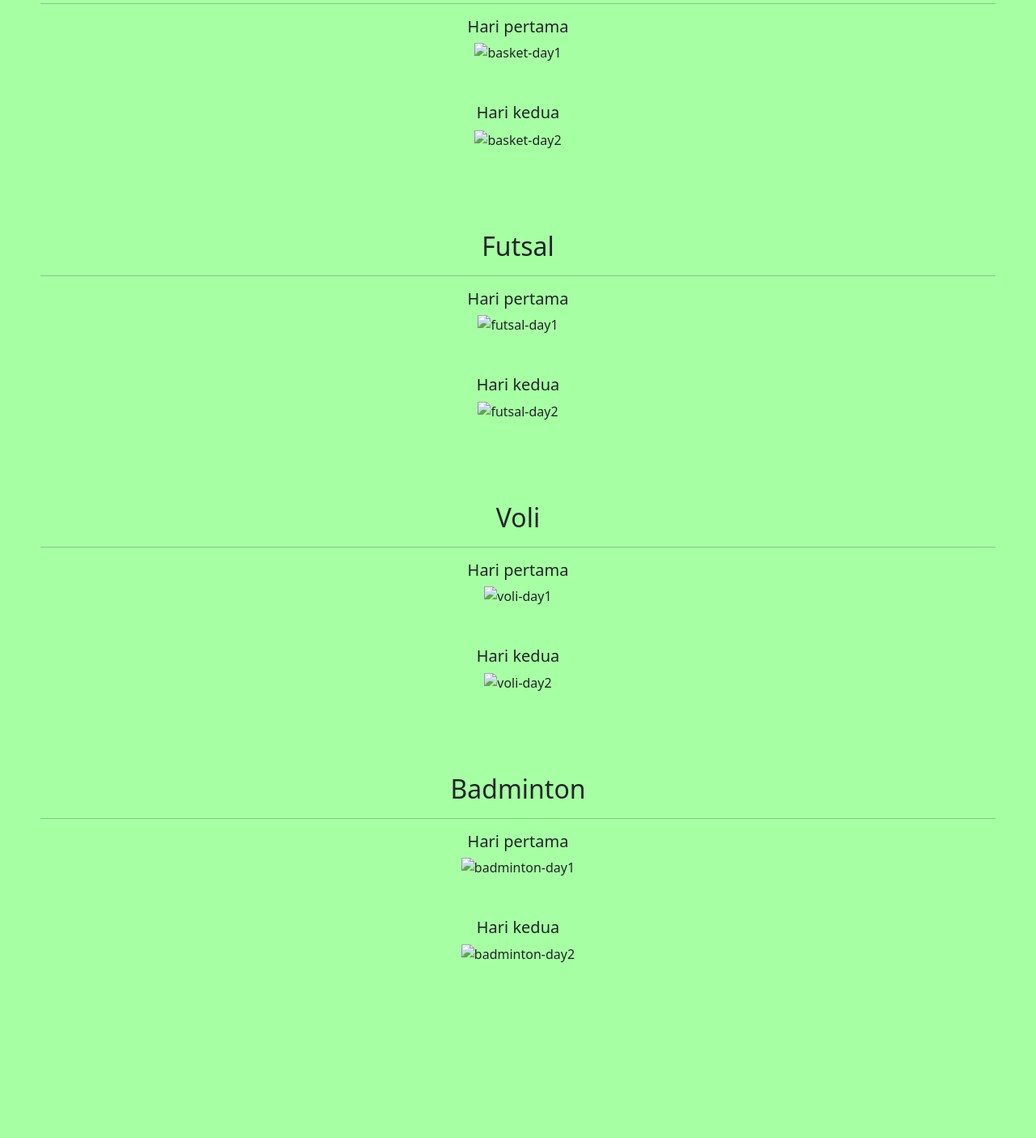
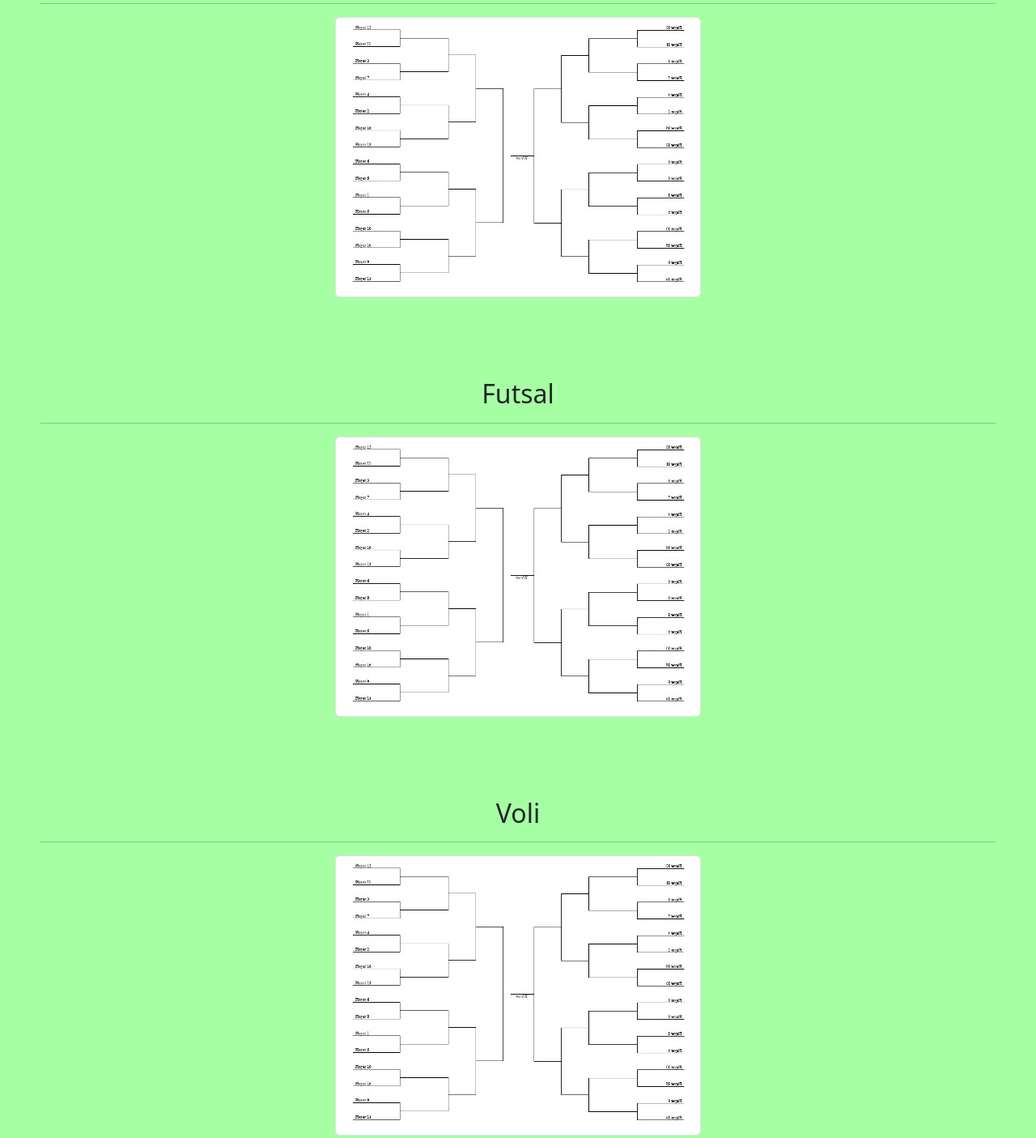
Before and after one commit to anangasurya/sportfest-frada-2022, a plain HTML site: page index.html in a window 1280 px wide. Shown: the part 200-1605 px from the top of the page at 81% size. Before the commit the page ends 1490 px from the top, so only its background shows below. Drawn offline with nearby package versions, Linux system fonts and the light colour scheme.

Commit message:
image placeholder

```diff
--- a/index.html
+++ b/index.html
@@ -10,7 +10,7 @@
   <body id="#home">
     <nav class="navbar navbar-expand-lg navbar-dark bg-success fixed-top">
         <div class="container">
-          <a class="navbar-brand fs-4" href="#home">Sportfest Frada 2022</a>
+          <a class="navbar-brand fs-4" href="https://anangasurya.github.io/sportfest-frada-2022/">Sportfest Frada 2022</a>
           <button class="navbar-toggler" type="button" data-bs-toggle="collapse" data-bs-target="#navbarNav" aria-controls="navbarNav" aria-expanded="false" aria-label="Toggle navigation">
             <span class="navbar-toggler-icon"></span>
           </button>
@@ -35,34 +35,22 @@
     <section id="basket">
         <h2>Basket</h2>
         <hr>
-        <h5>Hari pertama</h5>
-        <img class="day1" src="" alt="basket-day1">
-        <h5>Hari kedua</h5>
-        <img class="day2" src="" alt="basket-day2">
+        <img class="img-thumbnail" src="img/bagan.jpg" alt="bagan basket">
     </section>
     <section id="futsal">
         <h2>Futsal</h2>
         <hr>
-        <h5>Hari pertama</h5>
-        <img class="day1" src="" alt="futsal-day1">
-        <h5>Hari kedua</h5>
-        <img class="day2" src="" alt="futsal-day2">
+        <img class="img-thumbnail" src="img/bagan.jpg" alt="bagan futsal">
     </section>
     <section id="voli">
         <h2>Voli</h2>
         <hr>
-        <h5>Hari pertama</h5>
-        <img class="day1" src="" alt="voli-day1">
-        <h5>Hari kedua</h5>
-        <img class="day2" src="" alt="voli-day2">
+        <img class="img-thumbnail" src="img/bagan.jpg" alt="bagan voli">
     </section>
     <section id="badminton">
         <h2>Badminton</h2>
         <hr>
-        <h5>Hari pertama</h5>
-        <img class="day1" src="" alt="badminton-day1">
-        <h5>Hari kedua</h5>
-        <img class="day2" src="" alt="badminton-day2">
+        <img class="img-thumbnail" src="img/bagan.jpg" alt="bagan badminton">
     </section>
     <script src="https://cdn.jsdelivr.net/npm/bootstrap@5.2.0-beta1/dist/js/bootstrap.bundle.min.js" integrity="sha384-pprn3073KE6tl6bjs2QrFaJGz5/SUsLqktiwsUTF55Jfv3qYSDhgCecCxMW52nD2" crossorigin="anonymous"></script>
   </body>
--- a/style.css
+++ b/style.css
@@ -13,7 +13,3 @@ section {
 #basket {
     margin-top: 150px;
 }
-
-.day1 {
-    margin-bottom: 50px;
-}
```
Also changed, not shown: img/bagan.jpg (added).
